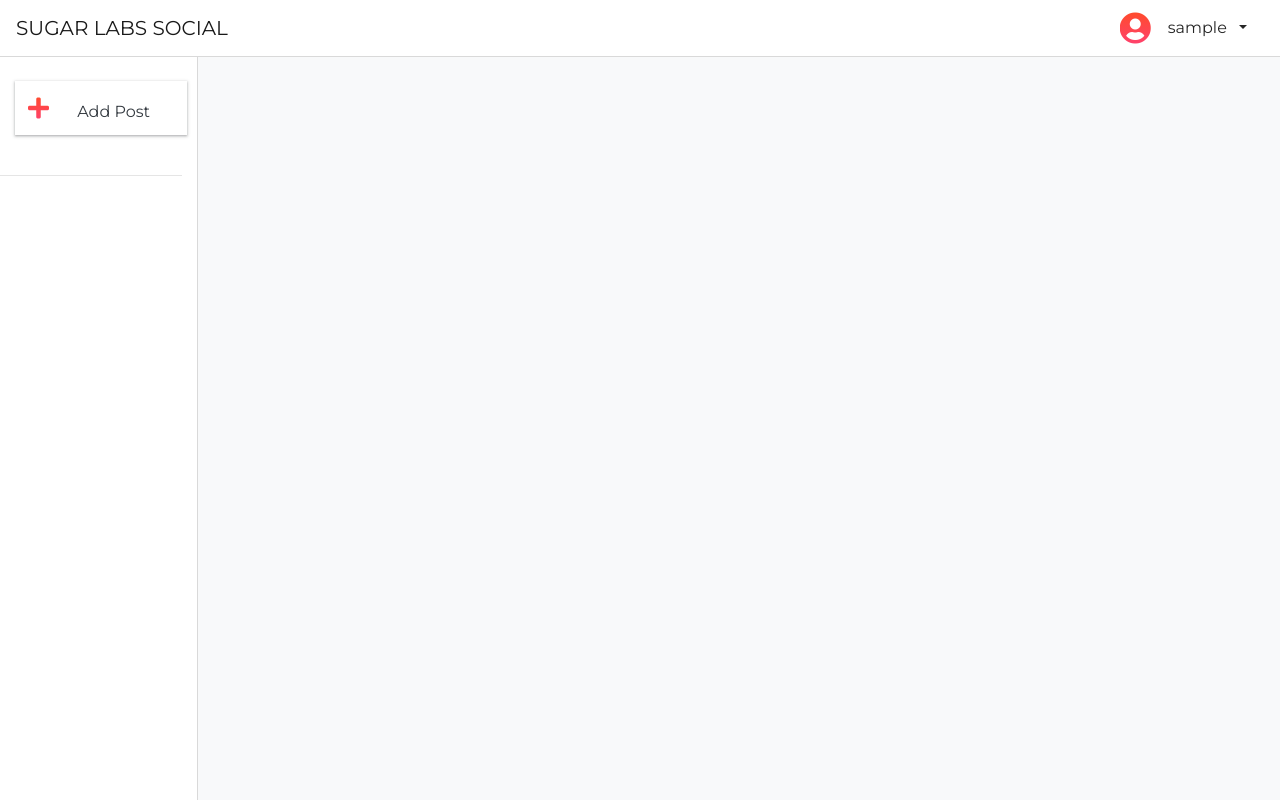
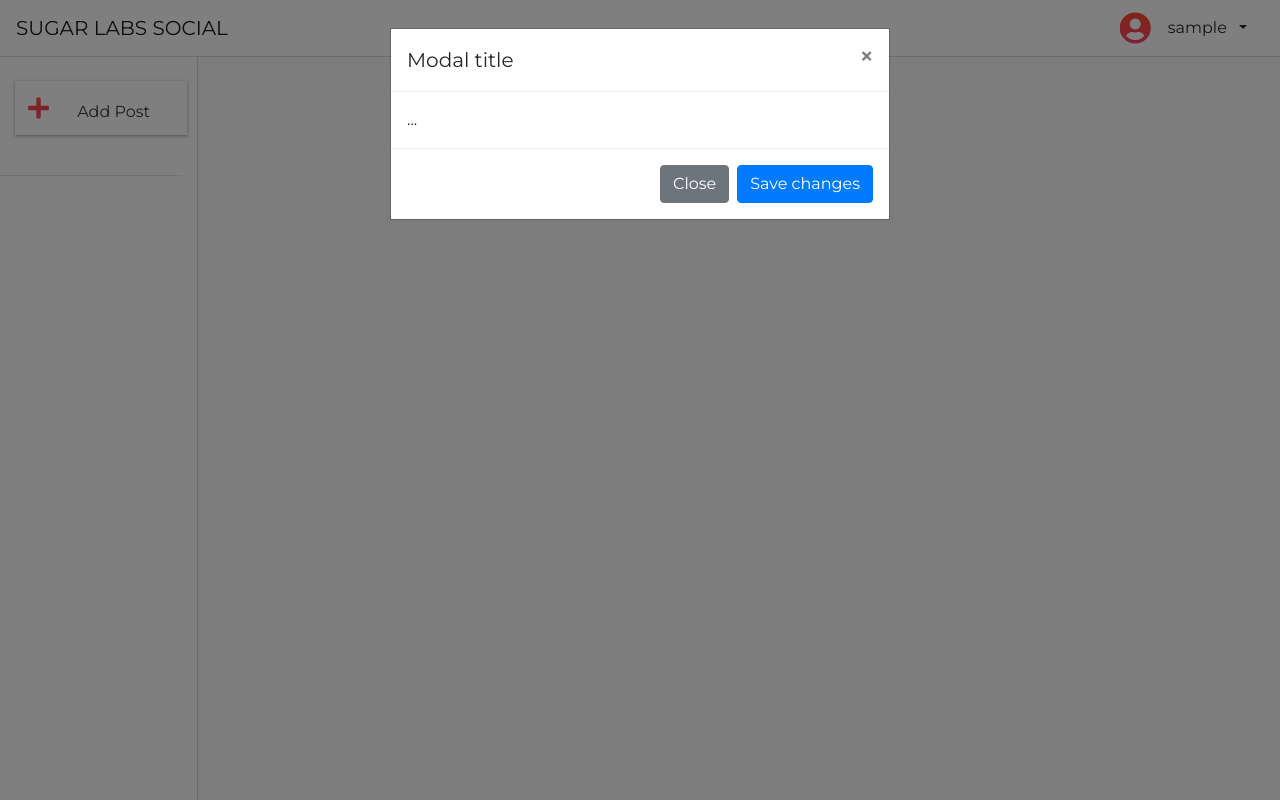
Before and after one commit to sugarlabs/SugarLabs_Social, a Django app: page /post/ in a window 1280 px wide, after a click on "Add Post". Run offline with Django 3.2, Linux system fonts and the light colour scheme; the visitor is signed in with stand-in values (Sample User, id 1); some libraries are stand-ins or nearby versions.

Commit message:
Modal box added on clicking Add post

```diff
--- a/Project_DIR/static/core_style.css
+++ b/Project_DIR/static/core_style.css
@@ -67,6 +67,10 @@ body{
   -webkit-text-fill-color: transparent;
 }
 
+.modal-content{
+  border-radius:0 !important;
+}
+
 /* for smaller devices width less than 768px */
 @media only screen and (max-width: 768px) {
     .xo-logo{
--- a/Project_DIR/templates/core/core_base.html
+++ b/Project_DIR/templates/core/core_base.html
@@ -51,7 +51,7 @@
         <div class="col-sm-2 left-nav">
           <div class="container.fluid">
             <div class="col-12">
-              <a class="btn btn-outline-dark my-4 btn-nav btn-add-left-nav" href="#post_form" role="button">
+              <a class="btn btn-outline-dark my-4 btn-nav btn-add-left-nav" href="#post_form" type="button" data-toggle="modal">
                 <i class="fas fa-plus my-2" style="font-size:1.5rem">
                 </i>
                 <span style="font-size:1rem;" class="mx-4">
@@ -67,6 +67,28 @@
     {% block content %}
     {% endblock %}
 
+
+    <!--modal post form-->
+    <div class="modal fade" id="post_form" tabindex="-1" role="dialog" aria-labelledby="post_form" aria-hidden="true">
+      <div class="modal-dialog" role="document">
+        <div class="modal-content">
+          <div class="modal-header">
+            <h5 class="modal-title" id="post_form">Modal title</h5>
+            <button type="button" class="close" data-dismiss="modal" aria-label="Close">
+              <span aria-hidden="true">&times;</span>
+            </button>
+          </div>
+          <div class="modal-body">
+            ...
+          </div>
+          <div class="modal-footer">
+            <button type="button" class="btn btn-secondary" data-dismiss="modal">Close</button>
+            <button type="button" class="btn btn-primary">Save changes</button>
+          </div>
+        </div>
+      </div>
+    </div>
+
     <!-- Optional JavaScript -->
     <script src="{% get_static_prefix %}script.js"></script>
     <!-- jQuery first, then Popper.js, then Bootstrap JS -->
```
